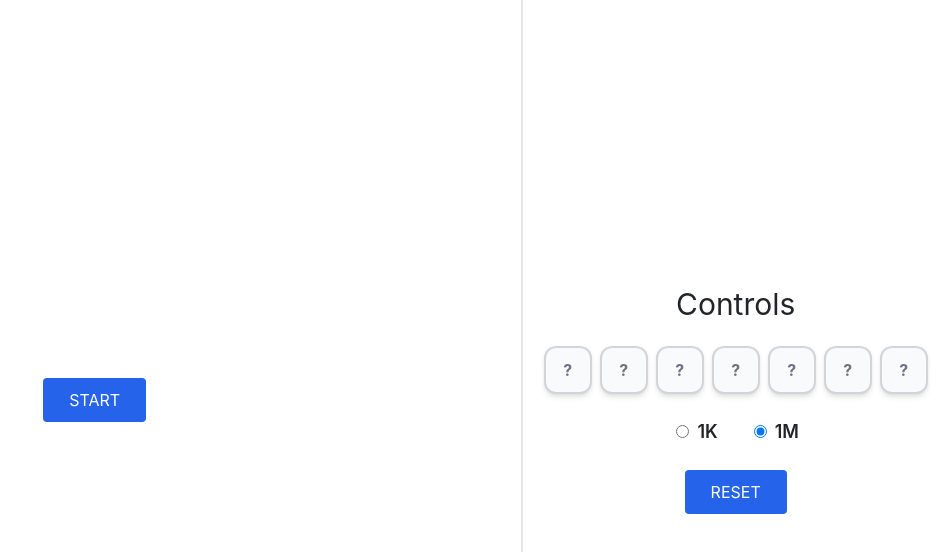
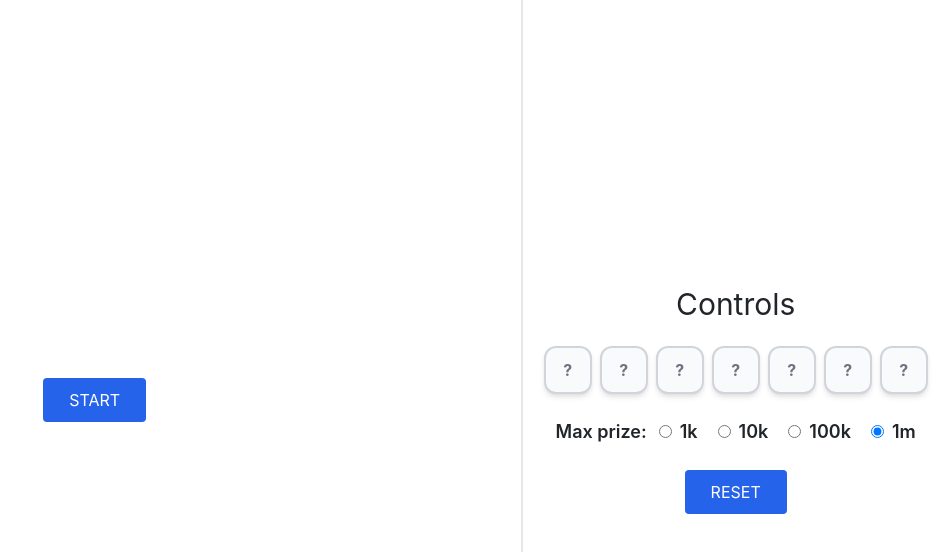
Before and after one commit to chaddoy/lob, a React (Create React App) app: page / in a window 1280 px wide. Shown: the top 552 px of the page, without its empty margins (332-1280 px from the left). Built offline with nearby package versions, Linux system fonts and the light colour scheme; the HTML template or start-up script is replaced by a standard one.

Commit message:
add more max prizes

```diff
--- a/src/components/PageLayout/index.tsx
+++ b/src/components/PageLayout/index.tsx
@@ -2,6 +2,13 @@ import React from 'react'
 import Card, { CardWrapper } from '../Card'
 
 const LETTERS = Array.from('abcdefg'.toUpperCase())
+const PRIZES: ['1k', '10k', '100k', '1m'] = ['1k', '10k', '100k', '1m']
+const MAX_PRIZES = {
+  '1k': 4,
+  '10k': 5,
+  '100k': 6,
+  '1m': 7,
+}
 
 const PageLayout: React.FC = () => {
   const [oneKey, setOneKey] = React.useState<number | null>(null)
@@ -10,6 +17,7 @@ const PageLayout: React.FC = () => {
   const [flips, setFlips] = React.useState<string[]>([])
   const [showConfirm, setShowConfirm] = React.useState<string | null>(null)
   const [is1M, setIs1M] = React.useState(true)
+  const [maxPrize, setMaxPrize] = React.useState<string>('1m')
   const fullOrders = orders.length === letters.length
   const oneLetter = oneKey !== null ? letters[oneKey] : null
 
@@ -21,10 +29,10 @@ const PageLayout: React.FC = () => {
     setOneKey(null)
   }
 
-  const handlePrizeChange = (value: boolean) => {
+  const handlePrizeChange = (maxPrize: '1k' | '10k' | '100k' | '1m') => {
     if (oneKey === null) {
-      setIs1M(value)
-      setLetters([...LETTERS].splice(0, value ? 7 : 4))
+      setMaxPrize(maxPrize)
+      setLetters([...LETTERS].splice(0, MAX_PRIZES[maxPrize]))
     }
   }
 
@@ -32,11 +40,6 @@ const PageLayout: React.FC = () => {
     const key = parseInt(localStorage.getItem('lob_1key') || '-1', 10)
     setOneKey(key >= 0 ? key : null)
   }, [])
-
-  React.useEffect(() => {
-    const key = parseInt(localStorage.getItem('lob_1key') || '-1', 10)
-    setOneKey(key >= 0 ? key : null)
-  }, [is1M])
 
   return (
     <div className="flex h-screen">
@@ -167,33 +170,25 @@ const PageLayout: React.FC = () => {
 
           <br />
 
-          <div className="cursor-pointer font-semibold text-lg flex">
+          <div className="font-semibold text-lg flex">
+            <div className={`ml-2 w-18 text-center ${oneKey !== null ? 'text-gray-400' : ''}`}>Max prize:</div>
+            {PRIZES.map((prize) => (
+              <React.Fragment key={prize}>
                 <div
-              className={`ml-4 mr-4 cursor-pointer w-18 text-center ${oneKey !== null ? 'text-gray-400' : ''}`}
-              onClick={() => handlePrizeChange(false)}
+                  className={`ml-2 mr-2 cursor-pointer w-18 text-center ${oneKey !== null ? 'text-gray-400' : ''}`}
+                  onClick={() => handlePrizeChange(prize)}
                 >
                   <input
                     type="radio"
                     className="ml-1 mr-1 mr-2"
-                checked={!is1M}
-                onChange={() => handlePrizeChange(false)}
+                    checked={prize === maxPrize}
+                    onChange={() => handlePrizeChange(prize)}
                     disabled={oneKey !== null}
                   />
-              1K
+                  {prize}
                 </div>
-            <div
-              className={`ml-4 mr-4 cursor-pointer w-18 text-center ${oneKey !== null ? 'text-gray-400' : ''}`}
-              onClick={() => handlePrizeChange(true)}
-            >
-              <input
-                type="radio"
-                className="ml-1 mr-1 mr-2"
-                checked={is1M}
-                onChange={() => handlePrizeChange(true)}
-                disabled={oneKey !== null}
-              />
-              1M
-            </div>
+              </React.Fragment>
+            ))}
           </div>
 
           <br />
```
Lines whose indentation alone changed are shown as unchanged.
